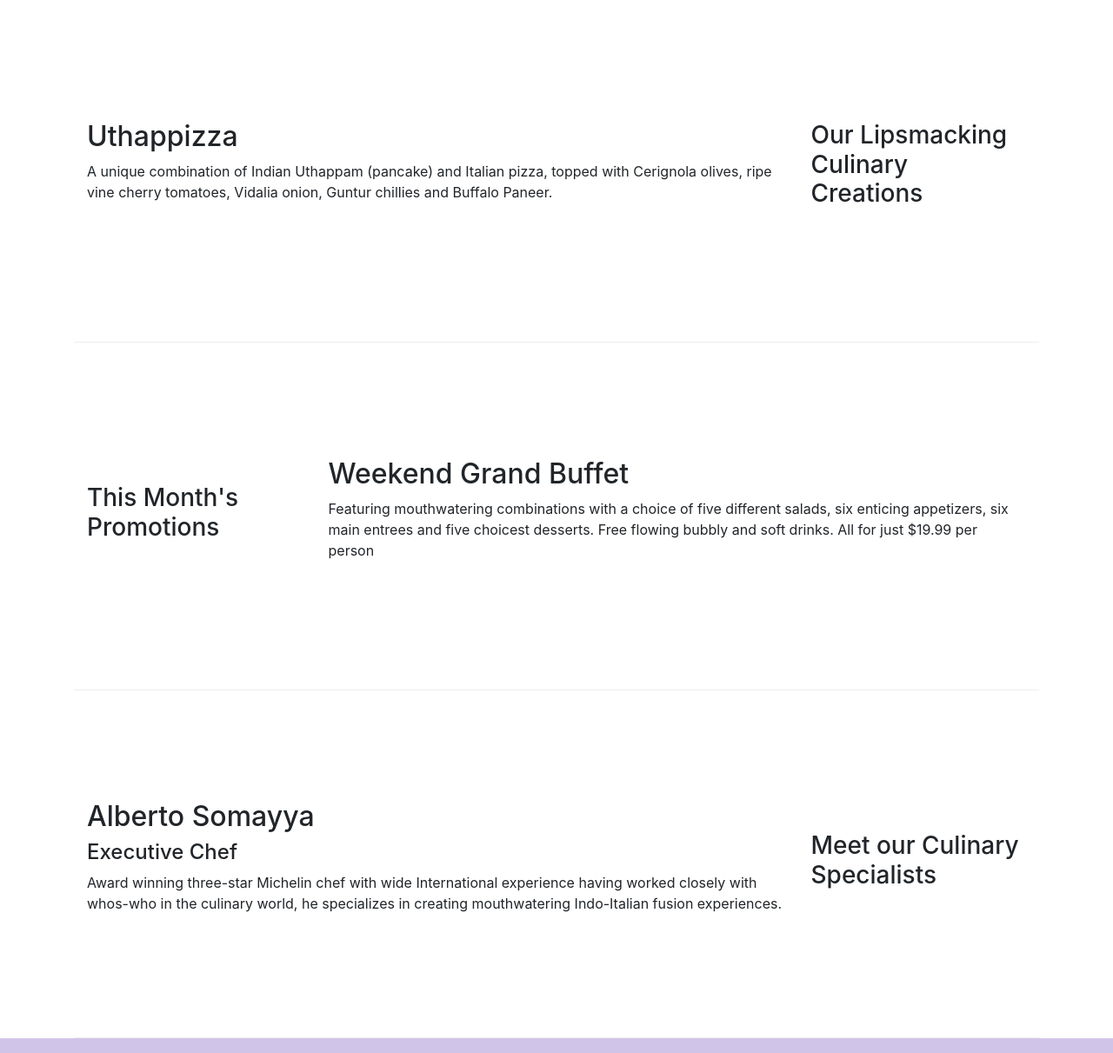
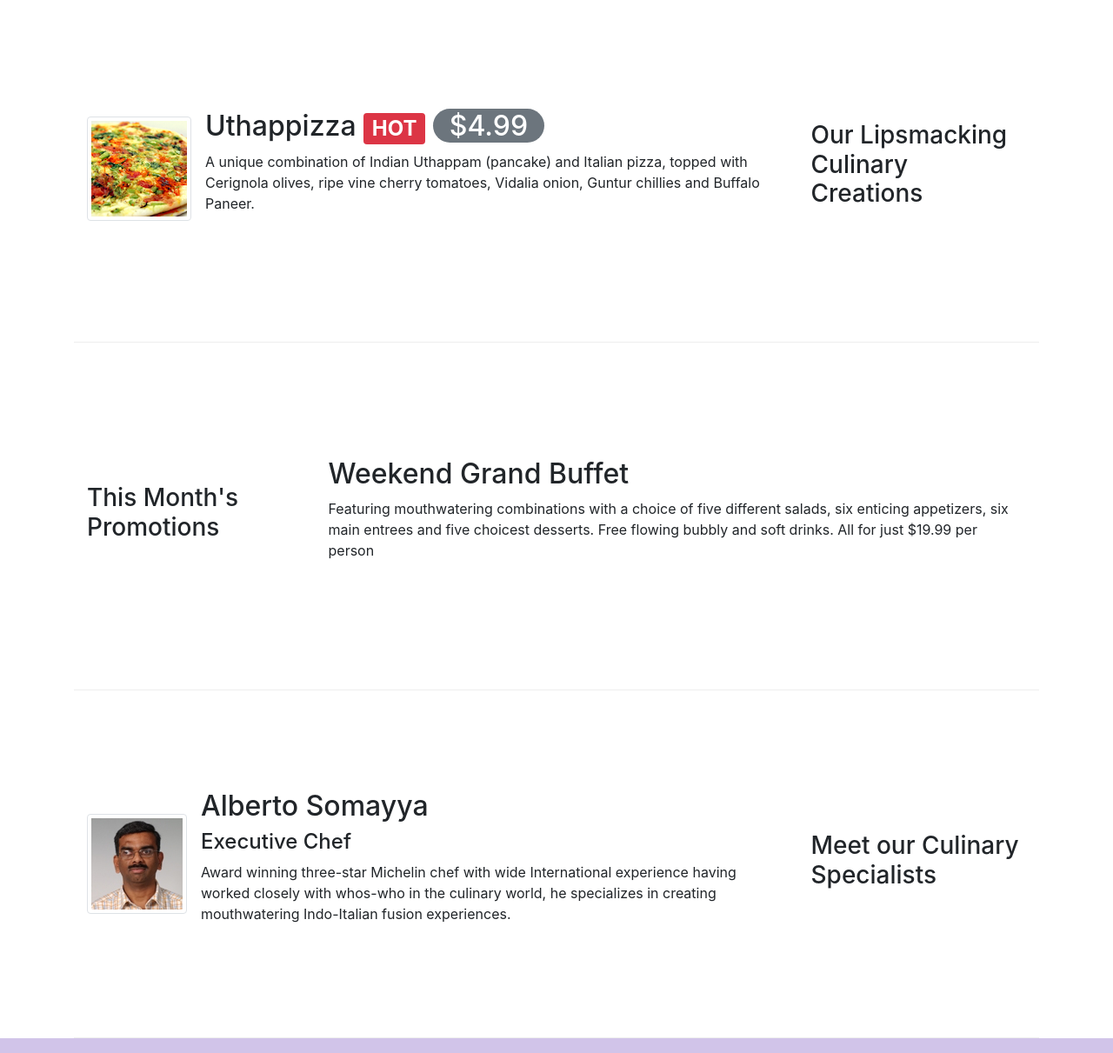
Before and after one commit to alexcaiev/conFusion, a website: page index.html in a window 1280 px wide. Shown: the part 340-1551 px from the top of the page at 87% size. Drawn offline with nearby package versions, Linux system fonts and the light colour scheme.

Commit message:
Added Images and Badges

```diff
--- a/index.html
+++ b/index.html
@@ -21,7 +21,7 @@
       <button class="navbar-toggler" type="button" data-toggle="collapse" data-target="#Navbar">
         <span class="navbar-toggler-icon"></span>
       </button>
-      <a href="#" class="navbar-brand">Ristorante Con Fusion</a>
+      <a href="#" class="navbar-brand"><img src="img/logo.png" height="30" width="41" class="img-fluid"></a>
       <div class="collapse navbar-collapse" id="Navbar">
         <ul class="navbar-nav mr-auto">
           <li class="nav-item active"><a href="#" class="nav-link"><span class="fa fa-home fa-lg"></span> Home</a></li>
@@ -51,8 +51,13 @@
                 <h3>Our Lipsmacking Culinary Creations</h3>
             </div>
             <div class="col col-sm order-sm-first col-md">
-                <h2>Uthappizza</h2>
-                <p class="d-none d-sm-block">A unique combination of Indian Uthappam (pancake) and Italian pizza, topped with Cerignola olives, ripe vine cherry tomatoes, Vidalia onion, Guntur chillies and Buffalo Paneer.</p>
+              <div class="media">
+                <img src="img/uthappizza.png" alt="pizza" class="d-flex mr-3 img-thumbnail align-self-center">
+                <div class="media-body">
+                  <h2 class="mt-0">Uthappizza <span class="badge badge-danger">HOT</span> <span class="bade badge-pill badge-secondary">$4.99</span></h2>
+                  <p class="d-none d-sm-block">A unique combination of Indian Uthappam (pancake) and Italian pizza, topped with Cerignola olives, ripe vine cherry tomatoes, Vidalia onion, Guntur chillies and Buffalo Paneer.</p>
+                </div>
+              </div>
             </div>
         </div>
 
@@ -72,9 +77,14 @@
                 <h3>Meet our Culinary Specialists</h3>
             </div>
             <div class="col col-sm order-sm-first col-md">
-                <h2>Alberto Somayya</h2>
-                <h4>Executive Chef</h4>
-                <p class="d-none d-sm-block">Award winning three-star Michelin chef with wide International experience having worked closely with whos-who in the culinary world, he specializes in creating mouthwatering Indo-Italian fusion experiences. </p>
+              <div class="media">
+                <img src="img/alberto.png" alt="alberto" class="d-flex mr-3 align-self-center img-thumbnail">
+                <div class="media-body">
+                  <h2>Alberto Somayya</h2>
+                  <h4>Executive Chef</h4>
+                  <p class="d-none d-sm-block">Award winning three-star Michelin chef with wide International experience having worked closely with whos-who in the culinary world, he specializes in creating mouthwatering Indo-Italian fusion experiences. </p>
+                </div>
+              </div>
             </div>
         </div>
     </div>
```
Also changed, not shown: aboutus.html (+3 -2 lines), contactus.html (+1 -1 lines), img/alberto.png (added), img/buffet.png (added), img/logo.png (added), img/uthappizza.png (added), 2 other files.
